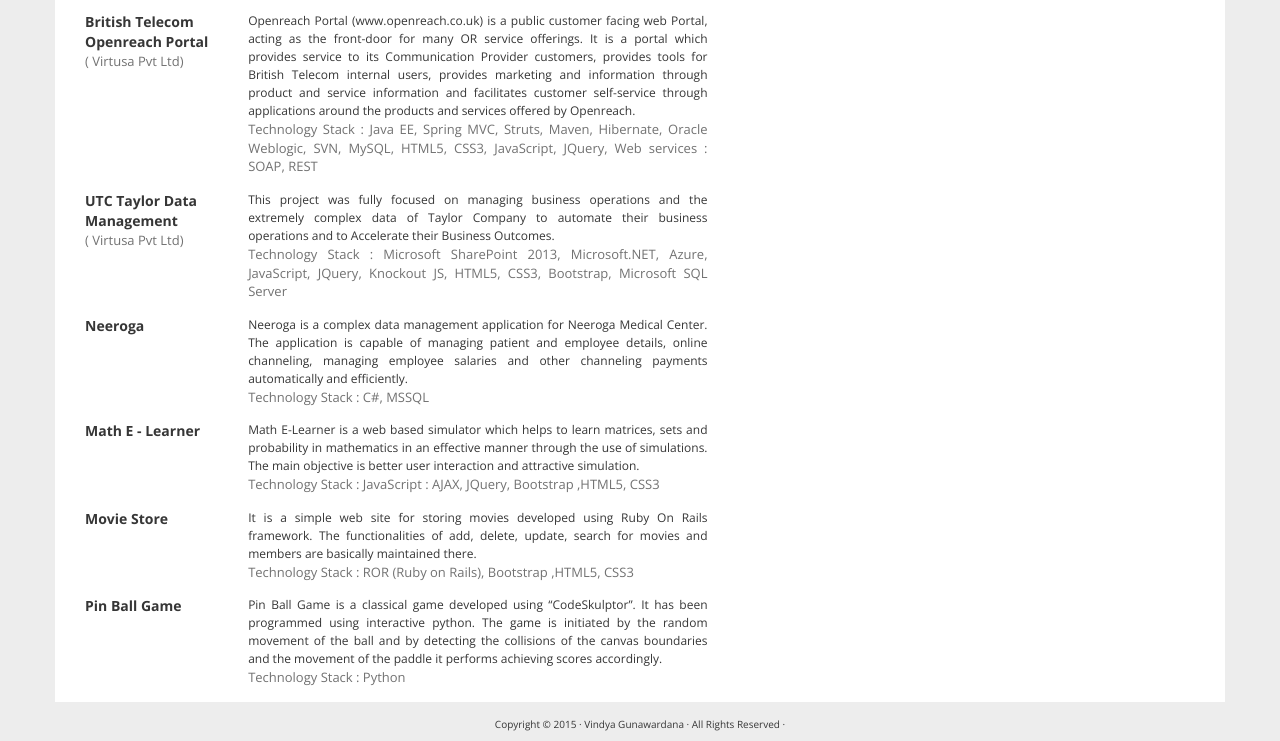
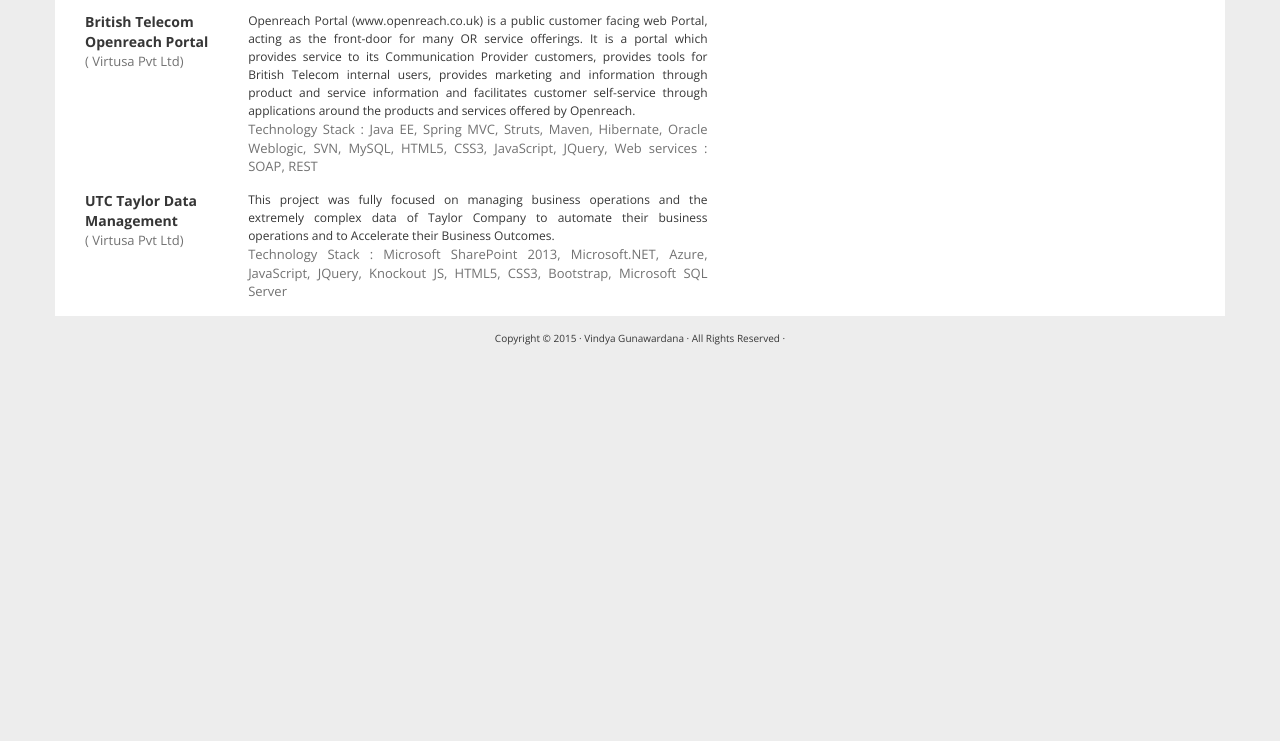
Before and after one commit to vgunawardana/vgunawardana.github.io, a plain HTML site: page index.html in a window 1280 px wide. Shown: the part 1644-2385 px from the top of the page. After the commit the page ends 1999 px from the top, so only its background shows below. Drawn offline with nearby package versions, Linux system fonts and the light colour scheme.

Commit message:
Update index.html

```diff
--- a/index.html
+++ b/index.html
@@ -179,52 +179,12 @@ HTML5, CSS3, JavaScript, JQuery, Web services : SOAP, REST</div>
 
 
 
-            <div class="job clearfix">
-              <div class="col-xs-3">
-                <div class="where">Neeroga</div>
-                <!-- <div class="year">2012</div> -->
-              </div>
-              <div class="col-xs-9">
-                <!-- <div class="profession">Web Developer</div> -->
-                <div class="description para-align">Neeroga is a complex data management application for Neeroga Medical Center. The application is capable of managing patient and employee details, online channeling, managing employee salaries and other channeling payments automatically and efficiently.</div>
-                <div class="year para-align">Technology Stack  : C#, MSSQL</div>
-              </div>
-            </div>
 
-             <div class="job clearfix">
-              <div class="col-xs-3">
-                <div class="where">Math E - Learner</div>
-                <!-- <div class="year">2012</div> -->
-              </div>
-              <div class="col-xs-9">
-                <!-- <div class="profession">Web Developer</div> -->
-                <div class="description para-align">Math E-Learner is a web based simulator which helps to learn matrices, sets and probability in mathematics in an effective manner through the use of simulations. The main objective is better user interaction and attractive simulation.</div>
-                <div class="year para-align">Technology Stack  : JavaScript : AJAX, JQuery, Bootstrap ,HTML5, CSS3 </div>
-              </div>
-            </div>
 
-             <div class="job clearfix">
-              <div class="col-xs-3">
-                <div class="where">Movie Store </div>
-                <!-- <div class="year">2012</div> -->
-              </div>
-              <div class="col-xs-9">
-                <!-- <div class="profession">Web Developer</div> -->
-                <div class="description para-align">It is a simple web site for storing movies developed using Ruby On Rails framework. The functionalities of add, delete, update, search for movies and members are basically maintained there. </div>
-                <div class="year para-align">Technology Stack  : ROR (Ruby on Rails), Bootstrap ,HTML5, CSS3</div>
-              </div>
-            </div>
-               <div class="job clearfix">
-              <div class="col-xs-3">
-                <div class="where">Pin Ball Game</div>
-                <!-- <div class="year">2012</div> -->
-              </div>
-              <div class="col-xs-9">
-                <!-- <div class="profession">Web Developer</div> -->
-                <div class="description para-align">Pin Ball Game is a classical game developed using “CodeSkulptor”. It has been programmed using interactive python. The game is initiated by the random movement of the ball and by detecting the collisions of the canvas boundaries and the movement of the paddle it performs achieving scores accordingly.</div>
-                <div class="year para-align">Technology Stack  : Python</div>
-              </div>
-            </div>
+
+
+
+
             </div>
 
         </div>
```
